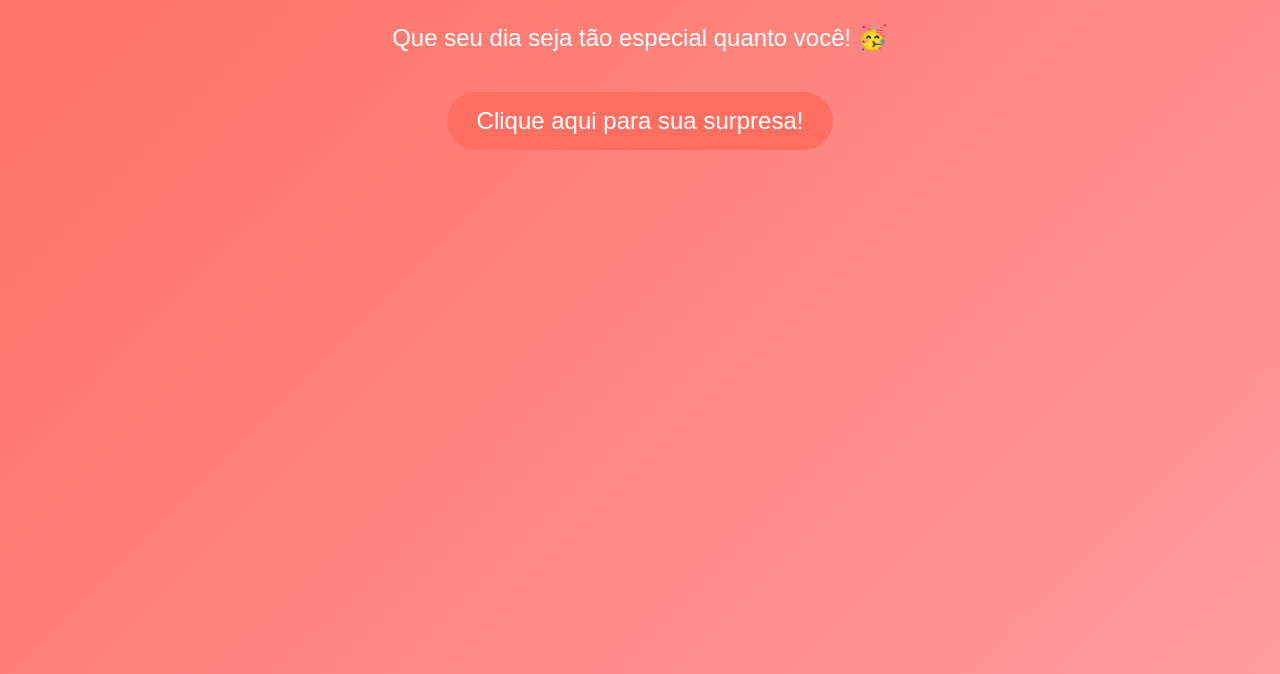
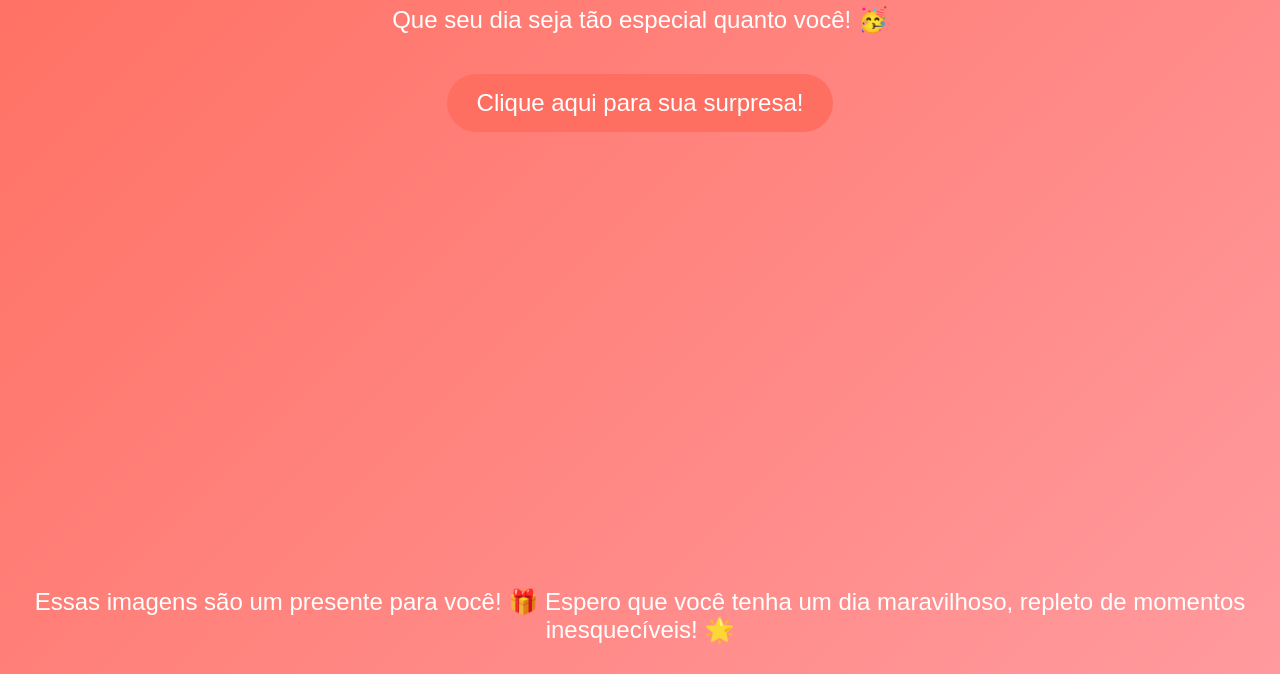
Before and after one commit to Miguel-Tobias/Miguel-Tobias.github.io, a plain HTML site: page index.html in a window 1280 px wide. Shown: the part 126-800 px from the top of the page. Drawn offline with Linux system fonts and the light colour scheme.

Commit message:
Update index.html

```diff
--- a/index.html
+++ b/index.html
@@ -157,6 +157,13 @@
                 max-width: 90vw;
             }
         }
+
+        /* Estilo para o texto abaixo do carrossel */
+        .carousel-text {
+            font-size: 1.3rem;
+            margin-top: 20px;
+            color: var(--cor-fonte);
+        }
     </style>
 </head>
 <body>
@@ -181,6 +188,11 @@
             <button onclick="mudarImagem(-1)">&#10094;</button>
             <button onclick="mudarImagem(1)">&#10095;</button>
         </div>
+    </div>
+
+    <!-- Texto abaixo do carrossel -->
+    <div class="carousel-text">
+        <p>Essas imagens são um presente para você! 🎁 Espero que você tenha um dia maravilhoso, repleto de momentos inesquecíveis! 🌟</p>
     </div>
 
     <script>
```
